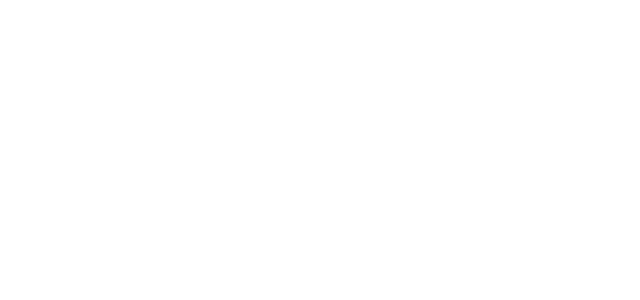
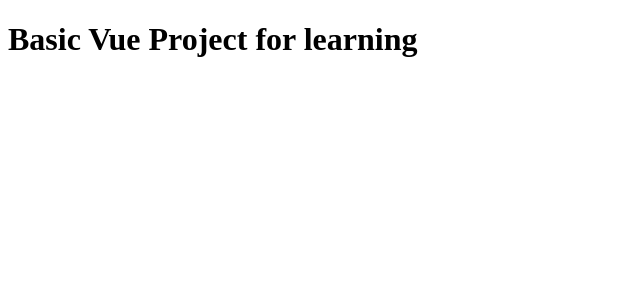
Before and after one commit to hridoy-islam/basicVue, a Vue app: page / in a window 1280 px wide. Shown: the top 300 px of the page, without its empty margins (0-640 px from the left). Built offline with nearby package versions, Linux system fonts and the light colour scheme.

Commit message:
Home Layout

```diff
--- a/src/App.vue
+++ b/src/App.vue
@@ -1,5 +1,7 @@
 <template>
-  <div id="app"></div>
+  <div id="app">
+  <h1> Basic Vue Project for learning </h1>
+  </div>
 </template>
 
 <script>
```
